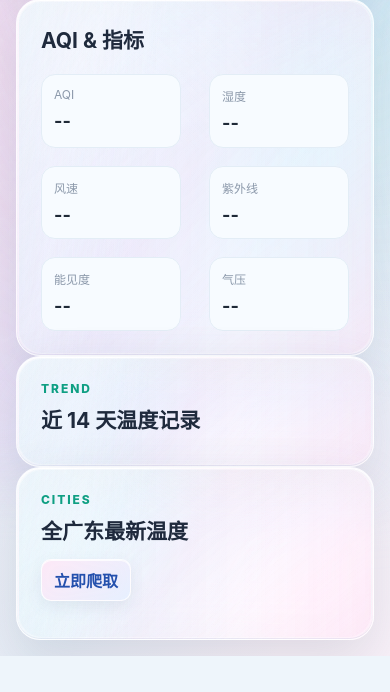
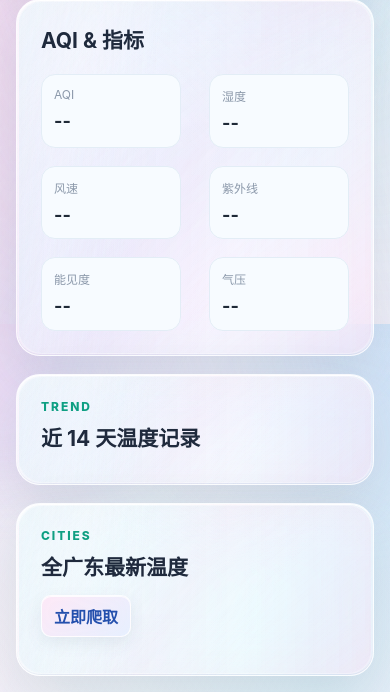
Before and after one commit to alexwilliamclerk/website, a Flask app: page / in a window 390 px wide. Shown: the part 520-1212 px from the top of the page. Before the commit the page ends 1176 px from the top, so only its background shows below. Run offline with Flask 3, Linux system fonts and the light colour scheme; data that the repository does not hold is empty.

Commit message:
Refine weather page natural scroll

```diff
--- a/static/app.js
+++ b/static/app.js
@@ -12,12 +12,67 @@
 const metricUvIndex = document.getElementById('metricUvIndex');
 const metricVisibility = document.getElementById('metricVisibility');
 const metricPressure = document.getElementById('metricPressure');
-const panels = [...document.querySelectorAll('.snap-panel')];
-const dots = [...document.querySelectorAll('.dot')];
+const historyPanel = document.getElementById('historyPanel');
 
-let activePanelIndex = 0;
-let wheelLocked = false;
 let latestByCity = new Map();
+let pointerFrame = 0;
+
+const motionObserver = 'IntersectionObserver' in window
+  ? new IntersectionObserver((entries) => {
+    entries.forEach((entry) => {
+      if (!entry.isIntersecting) return;
+      entry.target.classList.add('in-view');
+      motionObserver.unobserve(entry.target);
+    });
+  }, { rootMargin: '0px 0px -12% 0px', threshold: 0.16 })
+  : null;
+
+function observeMotionElements(root = document) {
+  const targets = root instanceof Element
+    ? [root, ...root.querySelectorAll('.reveal, .city-card, .hist-item')]
+    : [...root.querySelectorAll('.reveal, .city-card, .hist-item')];
+
+  targets
+    .filter(el => el.matches('.reveal, .city-card, .hist-item'))
+    .forEach((el) => {
+      if (motionObserver) {
+        motionObserver.observe(el);
+      } else {
+        el.classList.add('in-view');
+      }
+    });
+}
+
+function updateScrollEffects() {
+  const scrollable = document.documentElement.scrollHeight - window.innerHeight;
+  const progress = scrollable > 0 ? window.scrollY / scrollable : 0;
+  document.documentElement.style.setProperty('--scroll-progress', progress.toFixed(4));
+  document.documentElement.style.setProperty('--scroll-shift-y', `${progress * -26}px`);
+}
+
+function updatePointerEffects(event) {
+  if (pointerFrame) return;
+
+  pointerFrame = requestAnimationFrame(() => {
+    const x = (event.clientX / window.innerWidth - 0.5) * 2;
+    const y = (event.clientY / window.innerHeight - 0.5) * 2;
+    document.documentElement.style.setProperty('--pointer-x', x.toFixed(3));
+    document.documentElement.style.setProperty('--pointer-y', y.toFixed(3));
+    document.documentElement.style.setProperty('--noise-x', `${x * -10}px`);
+    document.documentElement.style.setProperty('--noise-y', `${y * -8}px`);
+    pointerFrame = 0;
+  });
+}
+
+function easeHistoryIntoView() {
+  if (!historyPanel) return;
+  const rect = historyPanel.getBoundingClientRect();
+  const comfortableTop = window.innerHeight * 0.18;
+  const comfortableBottom = window.innerHeight * 0.82;
+  if (rect.top < comfortableTop || rect.top > comfortableBottom) {
+    historyPanel.scrollIntoView({ behavior: 'smooth', block: 'center' });
+  }
+}
 
 function tick() { nowTime.textContent = new Date().toLocaleString('zh-CN', { hour12: false }); }
 setInterval(tick, 1000); tick();
@@ -36,11 +91,12 @@
     card.style.setProperty('--card-delay', `${Math.min(i * 18, 360)}ms`);
     card.dataset.city = d.city;
     card.innerHTML = `<div>${d.city}</div><strong>${d.high_temp}° / ${d.low_temp}°</strong>`;
-    card.addEventListener('click', () => selectCity(d));
+    card.addEventListener('click', () => selectCity(d, true));
     cityCards.appendChild(card);
     if (i === 0) updateMain(d);
   });
   syncSelectedCard(citySelect.value);
+  observeMotionElements(cityCards);
 }
 
 async function loadCityHistory(city) {
@@ -52,6 +108,7 @@
       <span>${d.high_temp}° / ${d.low_temp}°</span>
     </div>
   `).join('');
+  observeMotionElements(historyBox);
 }
 
 function metricValue(value) {
@@ -96,11 +153,11 @@
   requestAnimationFrame(frame);
 }
 
-async function selectCity(record) {
+async function selectCity(record, shouldScroll = false) {
   citySelect.value = record.city;
   updateMain(record);
   await loadCityHistory(record.city);
-  snapToPanel(1);
+  if (shouldScroll) easeHistoryIntoView();
 }
 
 function syncSelectedCard(city) {
@@ -131,59 +188,12 @@
   }
 });
 
-function setActivePanel(index) {
-  activePanelIndex = index;
-  panels.forEach((panel, i) => panel.classList.toggle('active', i === index));
-  dots.forEach((dot, i) => dot.classList.toggle('active', i === index));
-}
-
-function snapToPanel(index) {
-  const targetIndex = Math.max(0, Math.min(index, panels.length - 1));
-  panels[targetIndex].scrollIntoView({ behavior: 'smooth', block: 'start' });
-  setActivePanel(targetIndex);
-}
-
-function canScrollInside(el, deltaY) {
-  const scrollBox = el.closest('.history, .city-cards');
-  if (!scrollBox) return false;
-
-  const hasOverflow = scrollBox.scrollHeight > scrollBox.clientHeight + 2;
-  if (!hasOverflow) return false;
-
-  const atTop = scrollBox.scrollTop <= 0;
-  const atBottom = scrollBox.scrollTop + scrollBox.clientHeight >= scrollBox.scrollHeight - 2;
-  return (deltaY < 0 && !atTop) || (deltaY > 0 && !atBottom);
-}
-
-dots.forEach((dot, index) => {
-  dot.addEventListener('click', () => snapToPanel(index));
-});
-
-const panelObserver = new IntersectionObserver((entries) => {
-  const visible = entries
-    .filter(entry => entry.isIntersecting)
-    .sort((a, b) => b.intersectionRatio - a.intersectionRatio)[0];
-
-  if (!visible) return;
-  const index = panels.indexOf(visible.target);
-  if (index >= 0) setActivePanel(index);
-}, { threshold: [0.45, 0.7] });
-
-panels.forEach(panel => panelObserver.observe(panel));
-
-window.addEventListener('wheel', (event) => {
-  if (window.matchMedia('(max-width: 900px)').matches) return;
-  if (canScrollInside(event.target, event.deltaY)) return;
-  if (Math.abs(event.deltaY) < 18 || wheelLocked) return;
-
-  event.preventDefault();
-  wheelLocked = true;
-  snapToPanel(activePanelIndex + Math.sign(event.deltaY));
-  window.setTimeout(() => { wheelLocked = false; }, 760);
-}, { passive: false });
+window.addEventListener('scroll', updateScrollEffects, { passive: true });
+window.addEventListener('pointermove', updatePointerEffects, { passive: true });
 
 (async function init() {
-  setActivePanel(0);
+  observeMotionElements();
+  updateScrollEffects();
   await loadLatest();
   if (citySelect.value) await loadCityHistory(citySelect.value);
 })();
--- a/static/style.css
+++ b/static/style.css
@@ -17,6 +17,12 @@
   --aurora-cyan: rgba(123, 218, 232, 0.2);
   --glass-edge: rgba(255, 255, 255, 0.86);
   --shadow: 0 22px 54px rgba(80, 91, 120, 0.16);
+  --scroll-progress: 0;
+  --scroll-shift-y: 0px;
+  --noise-x: 0px;
+  --noise-y: 0px;
+  --pointer-x: 0;
+  --pointer-y: 0;
 }
 
 * {
@@ -76,63 +82,27 @@
     radial-gradient(rgba(23, 32, 51, 0.06) 0.6px, transparent 0.6px);
   background-size: 18px 18px;
   opacity: 0.34;
-}
-
-.page-dots {
-  position: fixed;
-  top: 50%;
-  right: 22px;
-  z-index: 10;
-  display: grid;
-  gap: 10px;
-  transform: translateY(-50%);
-}
-
-.dot {
-  width: 10px;
-  min-width: 10px;
-  height: 10px;
-  min-height: 10px;
-  padding: 0;
-  border-radius: 999px;
-  background: rgba(255, 255, 255, 0.48);
-  border: 1px solid var(--glass-edge);
-  box-shadow: 0 8px 18px rgba(80, 91, 120, 0.15);
-  backdrop-filter: blur(10px) saturate(140%);
-  -webkit-backdrop-filter: blur(10px) saturate(140%);
-}
-
-.dot.active {
-  height: 30px;
-  background: linear-gradient(180deg, rgba(255, 172, 222, 0.86), rgba(99, 157, 255, 0.86));
-  border-color: #ffffff;
+  transform: translate3d(var(--noise-x), calc(var(--noise-y) + var(--scroll-shift-y)), 0);
+  transition: transform 0.24s ease-out;
+  will-change: transform;
 }
 
 .container {
   width: min(100%, 1200px);
   margin: 0 auto;
-  padding: 0 24px;
+  padding: 28px 24px 56px;
   display: grid;
+  gap: 18px;
 }
 
-.snap-panel {
-  min-height: 100vh;
-  padding: 28px 0;
+.flow-section {
+  position: relative;
   display: grid;
-  align-content: center;
   gap: 16px;
-  scroll-snap-align: start;
-  scroll-snap-stop: always;
-  transition: opacity 0.45s ease, transform 0.45s ease;
-}
-
-.snap-panel:not(.active) {
-  opacity: 0.78;
-  transform: scale(0.985);
 }
 
 .overview-panel {
-  align-content: center;
+  padding-top: 0;
 }
 
 .glass {
@@ -391,7 +360,6 @@
   grid-template-columns: repeat(auto-fill, minmax(132px, 1fr));
   gap: 10px;
   margin-top: 6px;
-  overflow: auto;
   padding: 2px 2px 6px;
 }
 
@@ -452,7 +424,6 @@
   display: grid;
   gap: 8px;
   margin-top: 8px;
-  overflow: auto;
   padding-right: 4px;
 }
 
@@ -483,30 +458,29 @@
 
 .reveal {
   opacity: 0;
-  transform: translateY(16px);
-  animation: reveal 0.55s cubic-bezier(0.25, 0.46, 0.45, 0.94) forwards;
-  animation-delay: var(--delay);
+  transform: translateY(28px) scale(0.988);
+  transition:
+    opacity 0.78s cubic-bezier(0.16, 1, 0.3, 1),
+    transform 0.78s cubic-bezier(0.16, 1, 0.3, 1),
+    border-color 0.24s ease,
+    box-shadow 0.24s ease,
+    background 0.24s ease;
+  transition-delay: var(--delay);
+  will-change: opacity, transform;
 }
 
-@keyframes reveal {
-  to {
-    opacity: 1;
-    transform: translateY(0);
-  }
+.reveal.in-view,
+.city-card.in-view,
+.hist-item.in-view {
+  opacity: 1;
+  transform: translateY(0) scale(1);
 }
 
-@keyframes cardIn {
-  to {
-    opacity: 1;
-    transform: translateY(0);
-  }
-}
-
-@keyframes listIn {
-  to {
-    opacity: 1;
-    transform: translateX(0);
-  }
+.glass.reveal.in-view:hover,
+.city-card.in-view:hover,
+.city-card.in-view.active {
+  transform: translateY(-3px) scale(1);
+  transition-delay: 0ms;
 }
 
 @keyframes auroraDrift {
@@ -519,27 +493,8 @@
 }
 
 @media (max-width: 900px) {
-  html {
-    scroll-snap-type: none;
-  }
-
   .container {
     padding: 16px;
-  }
-
-  .page-dots {
-    display: none;
-  }
-
-  .snap-panel {
-    min-height: auto;
-    padding: 0;
-    scroll-snap-align: none;
-  }
-
-  .snap-panel:not(.active) {
-    opacity: 1;
-    transform: none;
   }
 
   .glass:hover {
--- a/templates/index.html
+++ b/templates/index.html
@@ -8,14 +8,9 @@
   </head>
   <body>
     <div class="bg-noise"></div>
-    <nav id="pageDots" class="page-dots" aria-label="页面导航">
-      <button class="dot active" type="button" aria-label="总览" data-target="overview"></button>
-      <button class="dot" type="button" aria-label="记录" data-target="historyPanel"></button>
-      <button class="dot" type="button" aria-label="城市" data-target="cityPanel"></button>
-    </nav>
 
     <main class="container">
-      <section id="overview" class="snap-panel overview-panel">
+      <section id="overview" class="flow-section overview-panel">
         <header class="topbar glass reveal" style="--delay: 0ms">
           <div>
             <p class="eyebrow">Guangdong Weather</p>
@@ -51,7 +46,7 @@
         </div>
       </section>
 
-      <section id="historyPanel" class="snap-panel">
+      <section id="historyPanel" class="flow-section">
         <article class="glass reveal panel-fill" style="--delay: 120ms">
           <div class="section-heading">
             <p class="eyebrow">Trend</p>
@@ -61,7 +56,7 @@
         </article>
       </section>
 
-      <section id="cityPanel" class="snap-panel">
+      <section id="cityPanel" class="flow-section">
         <article class="glass reveal panel-fill" style="--delay: 160ms">
           <div class="row-between">
             <div class="section-heading">
```
Also changed, not shown: other parts of static/style.css (+16 -9 lines).
